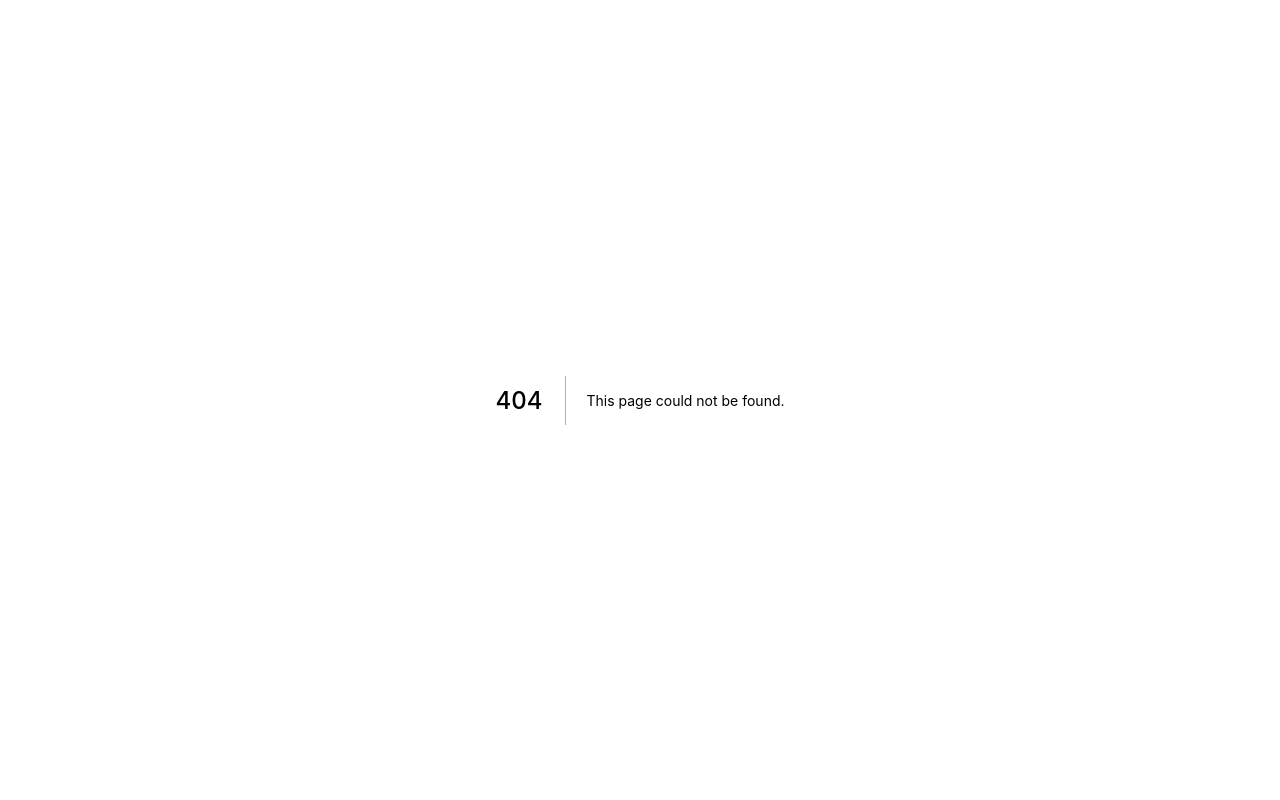
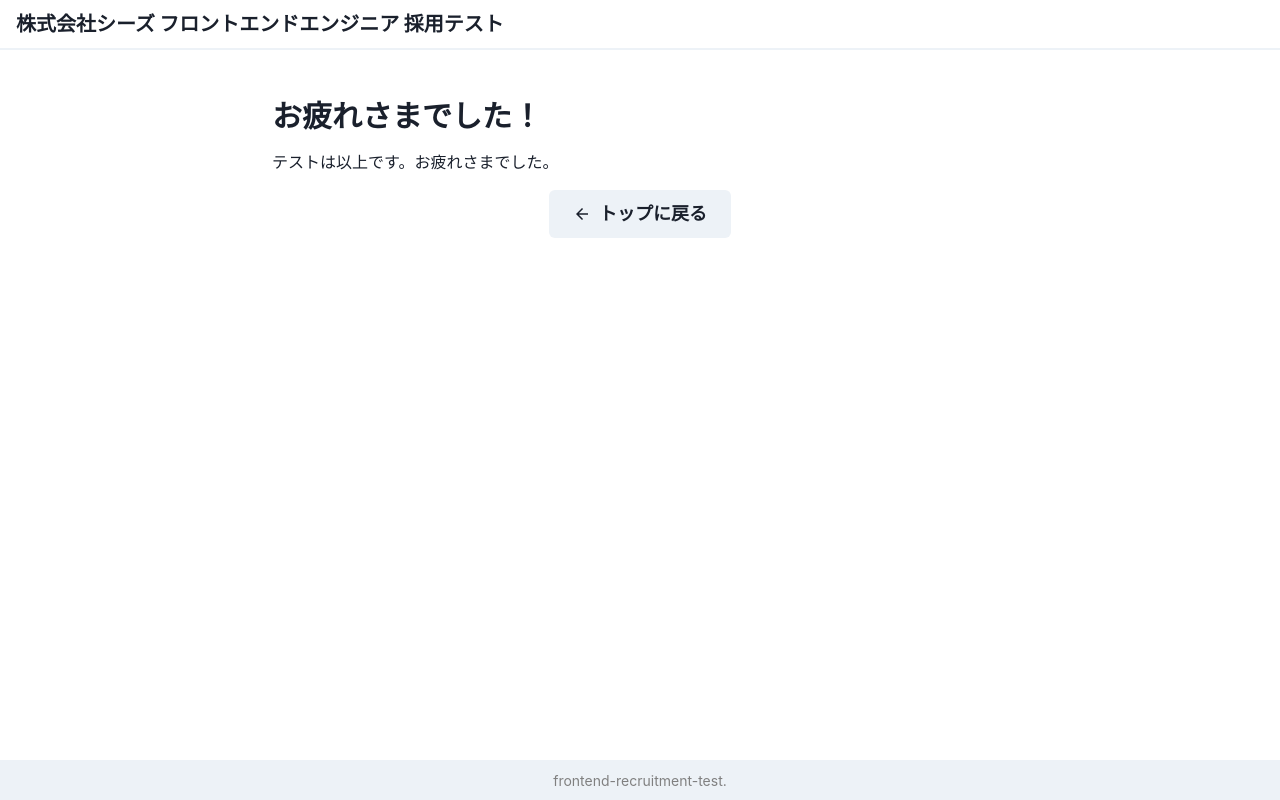
Before and after one commit to seeds-std/frontend-recruitment-test, a Next.js app: page /complete in a window 1280 px wide. Before the commit this address had no page. Built offline with nearby package versions, Linux system fonts and the light colour scheme.

Commit message:
ざっくりレイアウト調整

```diff
--- /dev/null
+++ b/src/components/ArrowBackButton.tsx
@@ -0,0 +1,22 @@
+import React from "react";
+
+// chakra
+import { Button } from "@chakra-ui/react";
+
+// icon
+import { ArrowBackIcon } from "@chakra-ui/icons";
+
+// next
+import Link from "next/link";
+
+const ArrowBackButton = ({ children, href }) => {
+  return (
+    <Link href={href} passHref>
+      <Button colorScheme="gray" size="lg" leftIcon={<ArrowBackIcon />}>
+        {children}
+      </Button>
+    </Link>
+  );
+};
+
+export default ArrowBackButton;
--- /dev/null
+++ b/src/components/ButtonWrapper.tsx
@@ -0,0 +1,19 @@
+import React from "react";
+
+//  chakra
+import { Flex } from "@chakra-ui/react";
+
+const ButtonWrapper = ({ children, justifyContent = "space-between" }) => {
+  return (
+    <Flex
+      justifyContent={justifyContent}
+      pt={4}
+      // borderTop="1px"
+      // borderColor="gray.200"
+    >
+      {children}
+    </Flex>
+  );
+};
+
+export default ButtonWrapper;
--- a/src/components/Layout.tsx
+++ b/src/components/Layout.tsx
@@ -55,7 +55,7 @@ const Layout: React.VFC<Props> = ({ children, title }) => {
         <Flex align="center">
           <Link href="/" passHref>
             <Heading size="md" cursor="pointer" fontWeight="extrabold">
-              株式会社シーズ フロントエンドエンジニア 採用試験
+              株式会社シーズ フロントエンドエンジニア 採用テスト
             </Heading>
           </Link>
           {/* <Spacer />
--- /dev/null
+++ b/src/pages/complete.tsx
@@ -0,0 +1,19 @@
+import React from "react";
+
+// component
+import Layout from "components/Layout";
+import ButtonWrapper from "components/ButtonWrapper";
+import ArrowBackButton from "components/ArrowBackButton";
+
+const Complete = () => {
+  return (
+    <Layout title="お疲れさまでした！">
+      テストは以上です。お疲れさまでした。
+      <ButtonWrapper justifyContent="center">
+        <ArrowBackButton href="/test/part-2">トップに戻る</ArrowBackButton>
+      </ButtonWrapper>
+    </Layout>
+  );
+};
+
+export default Complete;
```
Also changed, not shown: src/components/ArrowForwardButton.tsx (added, +22 -0 lines), src/components/Description.tsx (added, +14 -0 lines), src/pages/index.tsx (+5 -15 lines), 1 other file (tests, documents, lock files or other folders).
